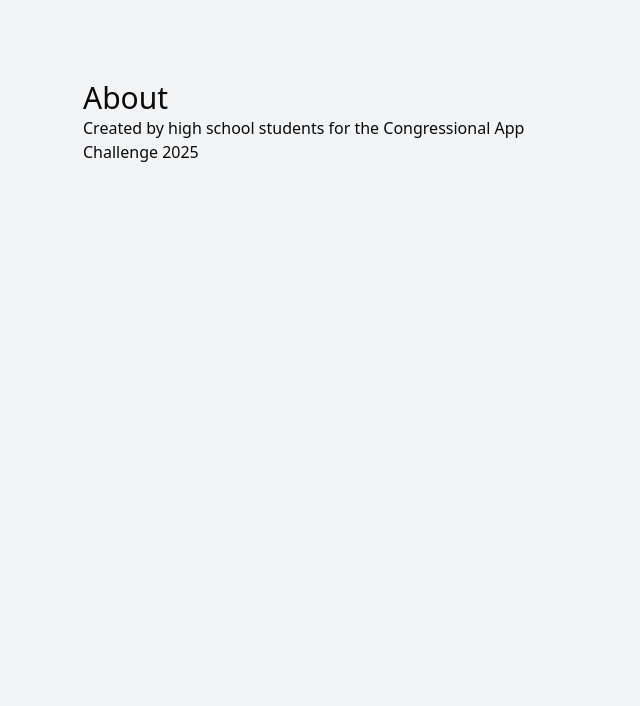
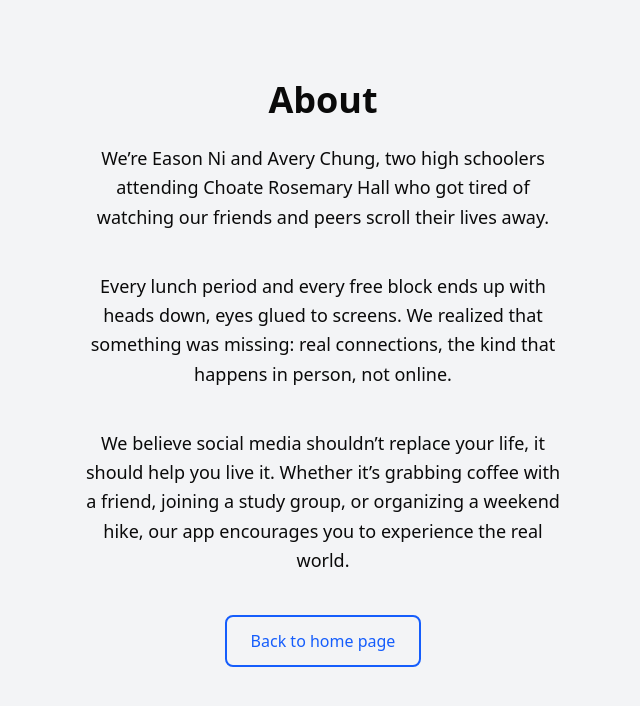
Before and after one commit to mea432/congressional-app-challenge-25, a Next.js app: page /about in a window 1280 px wide. Shown: the top 706 px of the page, without its empty margins (317-957 px from the left). Built offline with nearby package versions, Linux system fonts and the light colour scheme.

Commit message:
About page changes

```diff
--- a/src/app/about/page.tsx
+++ b/src/app/about/page.tsx
@@ -1,10 +1,26 @@
 import MainContent from "@/components/main-content"
-
-export default function about() {
+import Link from "next/link";
+export default function About() {
   return (
     <MainContent>
-      <h1 className="text-3xl">About</h1>
-      <p>Created by high school students for the Congressional App Challenge 2025</p>
+      <div className="flex flex-col items-center justify-center text-center">
+        <h1 className="text-4xl font-bold mb-6">About</h1>
+        <p className="text-lg leading-relaxed">
+          We’re Eason Ni and Avery Chung, two high schoolers attending Choate Rosemary Hall who got tired of watching our friends and peers scroll their lives away.
+        </p>
+        <p className="text-lg leading-relaxed mt-10">
+          Every lunch period and every free block ends up with heads down, eyes glued to screens. We realized that something was missing: real connections, the kind that happens in person, not online.
+        </p>
+        <p className="text-lg leading-relaxed mt-10">
+          We believe social media shouldn’t replace your life, it should help you live it. Whether it’s grabbing coffee with a friend, joining a study group, or organizing a weekend hike, our app encourages you to experience the real world.
+        </p>
+
+      <Link href="/"
+            className="px-6 py-3 rounded-md border-2 border-blue-600 text-blue-600 mt-10">
+            Back to home page
+      </Link>
+      </div>
+
     </MainContent>
   )
 }
```
